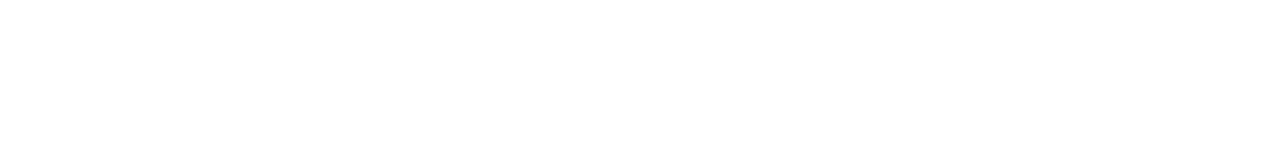
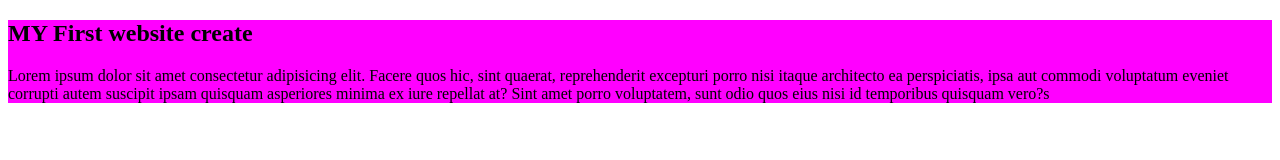
Before and after one commit to elias-deoun/my-first-web, a plain HTML site: page index.html in a window 1280 px wide. Drawn offline with Linux system fonts and the light colour scheme.

Commit message:
creating web

```diff
--- a/index.html
+++ b/index.html
@@ -1,12 +1,22 @@
 <!DOCTYPE html>
 <html lang="en">
+
 <head>
   <meta charset="UTF-8">
   <meta name="viewport" content="width=device-width, initial-scale=1.0">
   <title>My first website</title>
+  <link rel="stylesheet" href="styles/blog.css">
 </head>
+
 <body>
-
-
-</body>
+  <div>
+    <H2>
+      MY First website create
+    </H2>
+    <p>Lorem ipsum dolor sit amet consectetur adipisicing elit. Facere quos hic, sint quaerat, reprehenderit excepturi
+      porro nisi itaque architecto ea perspiciatis, ipsa aut commodi voluptatum eveniet corrupti autem suscipit ipsam
+      quisquam asperiores minima ex iure repellat at? Sint amet porro voluptatem, sunt odio quos eius nisi id temporibus
+      quisquam vero?s</p>
+    </div>
+    </body>
 </html>
--- /dev/null
+++ b/styles/blog.css
@@ -0,0 +1,3 @@
+div{
+  background-color: magenta;
+300px}
```
